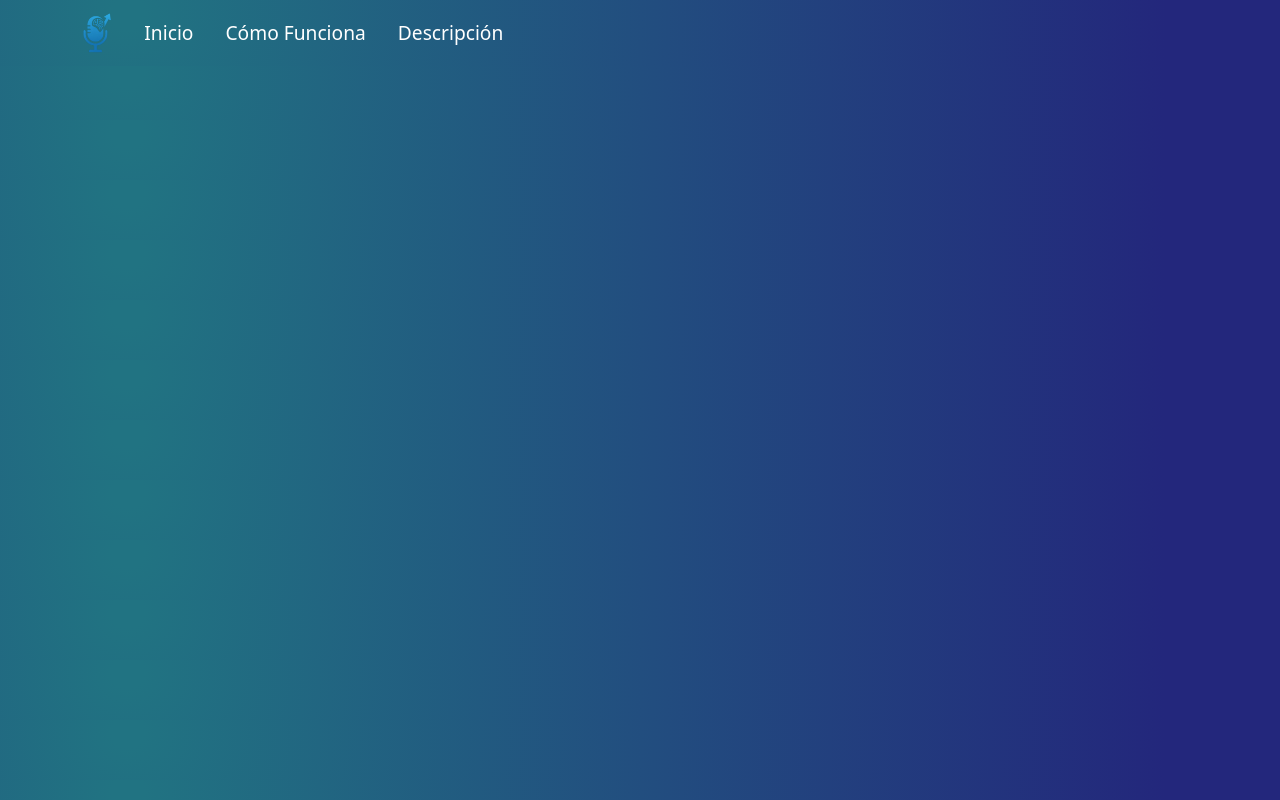
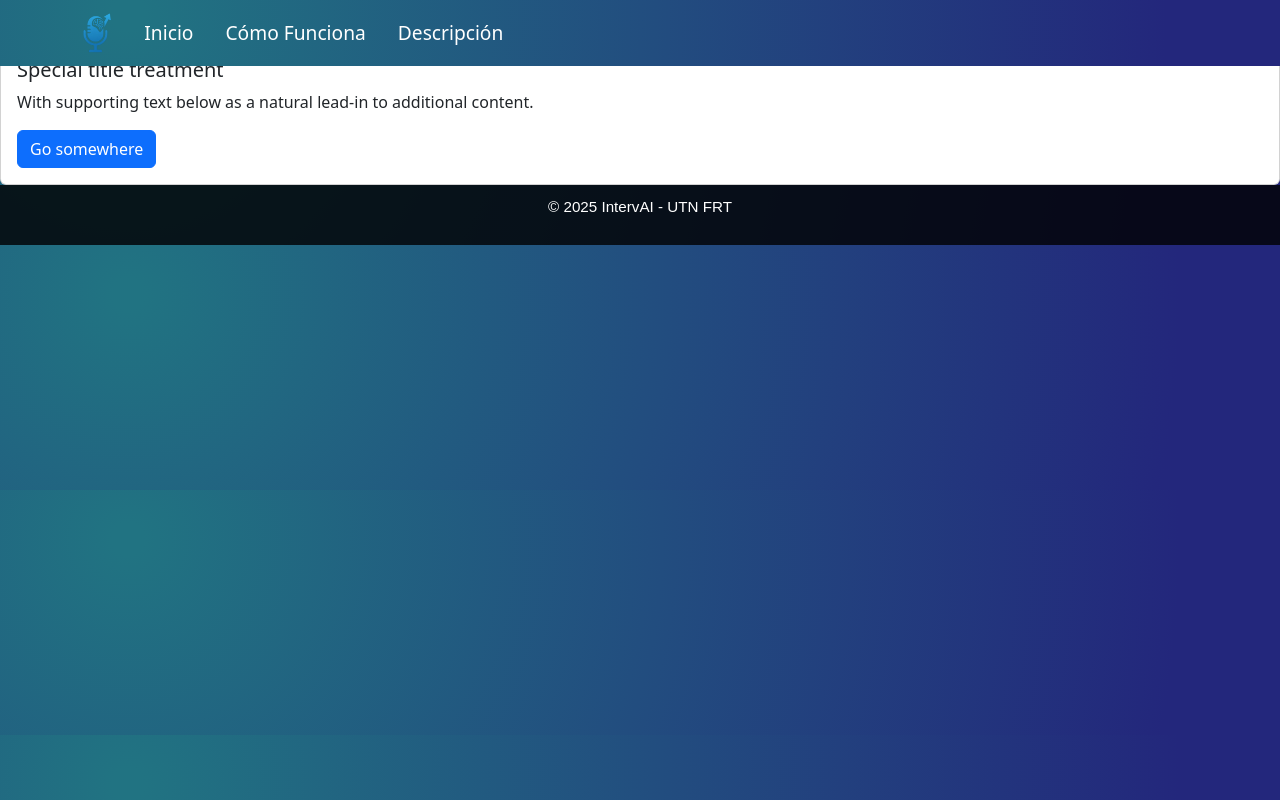
Before and after one commit to Javier359/SeminarioJN, a React (Vite) app: page /comenzar-intento in a window 1280 px wide. Built offline with nearby package versions, Linux system fonts and the light colour scheme.

Commit message:
se creo el componente de preguntas principal que contendra la base del contenedor

```diff
--- a/src/App.jsx
+++ b/src/App.jsx
@@ -4,6 +4,7 @@ import Pie from "./components/common/Pie";
 import Menu from "./components/common/Menu";
 import { BrowserRouter, Routes, Route } from "react-router-dom";
 import ComoFunciona from "./components/ComoFunciona/ComoFunciona";
+import PregutasPrincipal from "./components/Preguntas/PregutasPrincipal";
 
 function App() {
   return (
@@ -13,6 +14,7 @@ function App() {
       <Routes>
         <Route path="/" element={<Principal></Principal>}></Route>
         <Route path="/como-funciona" element={<ComoFunciona></ComoFunciona>}></Route>
+        <Route path="/comenzar-intento" element={<PregutasPrincipal></PregutasPrincipal>}></Route>
       </Routes>
       <Pie></Pie>
 
--- a/src/components/PaginaPrincipal/Inicio.jsx
+++ b/src/components/PaginaPrincipal/Inicio.jsx
@@ -3,7 +3,6 @@ import "../../styles/Principal.css";
 
 const Inicio = () => {
   return (
-
     <Card className="text-center container shadow-lg rounded-4 my-5">
       <Card.Body className="card-fondo">
         <Card.Title>JobLift</Card.Title>
@@ -12,7 +11,7 @@ const Inicio = () => {
           una entrevista real, recibe feedback inteligente y descubre cómo
           mejorar...
         </Card.Text>
-        <Button variant="success" className="w-auto mx-auto mt-3">
+        <Button variant="success" className="w-auto mx-auto mt-3" href="/comenzar-intento">
           Comenzar
         </Button>
       </Card.Body>
--- /dev/null
+++ b/src/components/Preguntas/PregutasPrincipal.jsx
@@ -0,0 +1,20 @@
+import React from "react";
+import Button from 'react-bootstrap/Button';
+import Card from 'react-bootstrap/Card';
+
+const PregutasPrincipal = () => {
+  return (
+    <Card>
+      <Card.Header>Featured</Card.Header>
+      <Card.Body>
+        <Card.Title>Special title treatment</Card.Title>
+        <Card.Text>
+          With supporting text below as a natural lead-in to additional content.
+        </Card.Text>
+        <Button variant="primary"> Go somewhere</Button>
+      </Card.Body>
+    </Card>
+  );
+};
+
+export default PregutasPrincipal;
```
